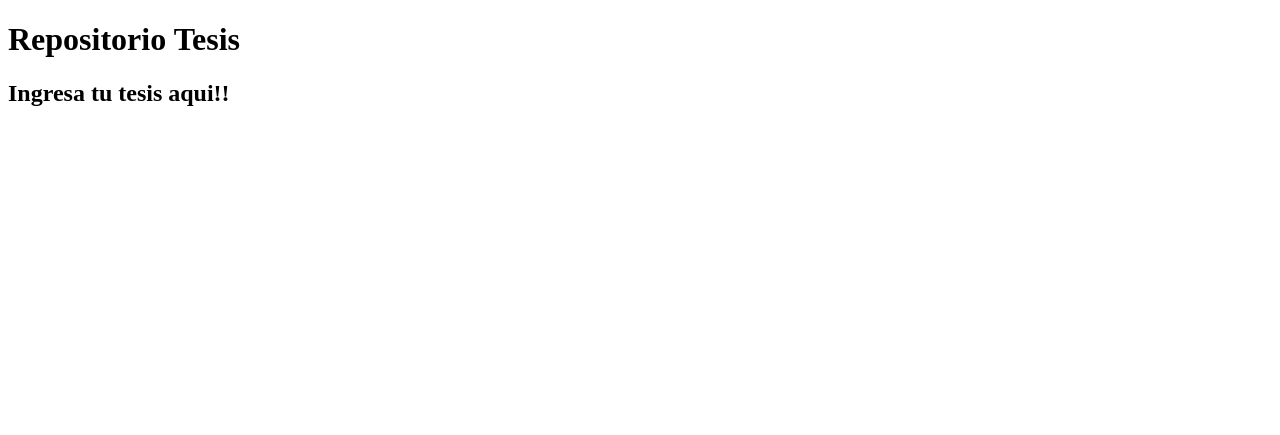
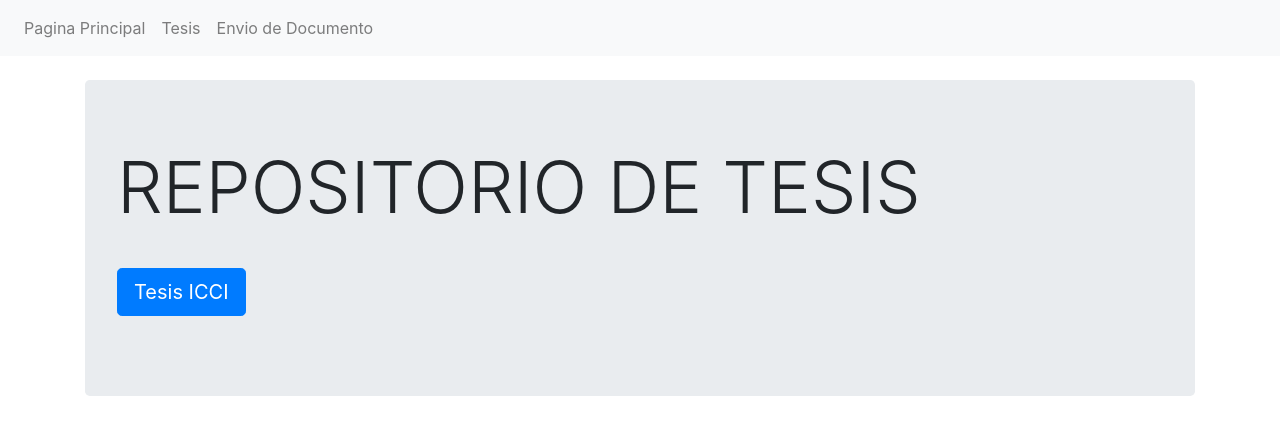
Before and after one commit to gonzalogaticao/AppWeb, a Flask app: page / in a window 1280 px wide. Shown: the top 435 px of the page. Run offline with Flask 2, Linux system fonts and the light colour scheme; some libraries are stand-ins or nearby versions.

Commit message:
Base + html

```diff
--- a/Pagina_Flask/app/app.py
+++ b/Pagina_Flask/app/app.py
@@ -3,10 +3,16 @@ from flask import render_template
 
 app = Flask(__name__)  #Inicializa aplicacion.
 @app.route('/')
-def hello_world():
-    #bienvenida = "Hola Mundo!"
-    #return bienvenida
+def index():
     return render_template('index.html')
+
+@app.route('/tesis')
+def tesis():
+    return render_template('tesis.html')
+
+@app.route('/envio')
+def envio():
+    return render_template('envio.html')
 
 if __name__ == '__main__':  #Comprobar que estemos situados en el archivo principal.
     app.run(debug=True)
--- /dev/null
+++ b/Pagina_Flask/app/templates/envio.html
@@ -0,0 +1,5 @@
+{% include "header.html" %}
+
+    Envio de Tesis.
+
+{% include "foot.html" %}
--- /dev/null
+++ b/Pagina_Flask/app/templates/foot.html
@@ -0,0 +1,3 @@
+</div>
+    </body>
+</html>
--- /dev/null
+++ b/Pagina_Flask/app/templates/header.html
@@ -0,0 +1,23 @@
+<!doctype html>
+<html lang="en">
+  <head>
+    <title>Tesis UNAP</title>
+    <!-- CRequired meta tags -->
+    <meta charset="utf-8">
+    <meta name="viewport" content="width=device-width, initial-scale=1, shrink-to-fit=no">
+
+    <!-- Bootstrap CSS -->
+    <link rel="stylesheet" href="https://stackpath.bootstrapcdn.com/bootstrap/4.3.1/css/bootstrap.min.css" integrity="sha384-ggOyR0iXCbMQv3Xipma34MD+dH/1fQ784/j6cY/iJTQUOhcWr7x9JvoRxT2MZw1T" crossorigin="anonymous">
+  </head>
+  <body>
+
+    <nav class="navbar navbar-expand navbar-light bg-light">
+        <div class="nav navbar-nav">
+            <a class="nav-item nav-link" href="/">Pagina Principal </a>
+            <a class="nav-item nav-link" href="/tesis">Tesis</a>
+            <a class="nav-item nav-link" href="/envio">Envio de Documento</a>
+        </div>
+    </nav>
+
+    <div class="container">
+        <br>
--- a/Pagina_Flask/app/templates/index.html
+++ b/Pagina_Flask/app/templates/index.html
@@ -1,15 +1,14 @@
-<!DOCTYPE html>
-<html lang="en">
-<head>
-    <meta charset="UTF-8">
-    <meta http-equiv="X-UA-Compatible" content="IE=edge">
-    <meta name="viewport" content="width=device-width, initial-scale=1.0">
-    <title>UNAP TESIS</title>
-</head>
+{% include "header.html" %}
 
-<body>
-    <h1>Repositorio Tesis</h1>
-    <h2>Ingresa tu tesis aqui!!</h2>
-</body>
+    <div class="jumbotron">
+        <h1 class="display-3">REPOSITORIO DE TESIS</h1>
+    <!-- <p class="lead">Jumbo helper text</p>
+        <hr class="my-2">
+        <p>More info</p> -->
+        <p class="lead">
+            <br>
+            <a class="btn btn-primary btn-lg" href="/tesis" role="button">Tesis ICCI</a>
+        </p>
+    </div>
 
-</html>
+{% include "foot.html" %}
```
Also changed, not shown: Pagina_Flask/app/templates/tesis.html (added, +56 -0 lines).
